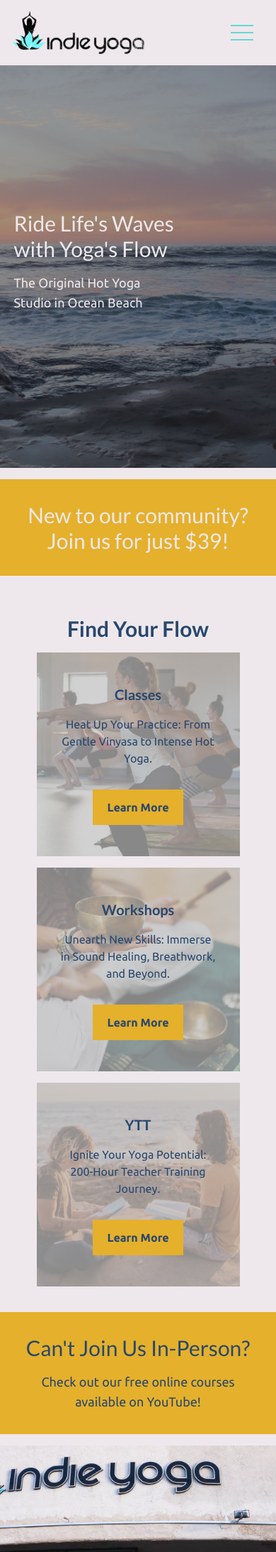
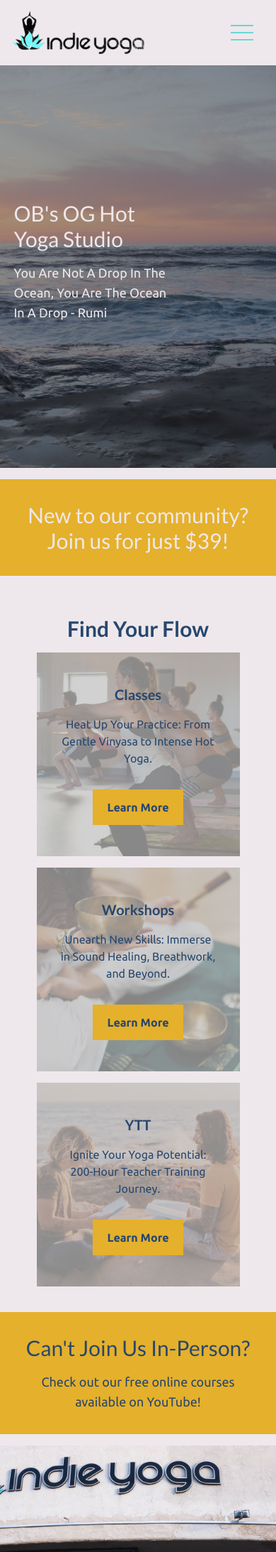
Before and after one commit to ViaSana/indie-yoga, a Jekyll site: the page built from index.html, in a window 390 px wide. Shown: the top 2186 px of the page at 71% size. Built offline with Jekyll 4.4.1, drawn with Linux system fonts in a browser that asks for light colours.

Commit message:
header fix
made it a min-height in case headings get too big

```diff
--- a/assets/css/output-style.css
+++ b/assets/css/output-style.css
@@ -1737,10 +1737,6 @@
   margin-top: 1rem;
   margin-bottom: 1rem;
 }
-.my-6 {
-  margin-top: 1.5rem;
-  margin-bottom: 1.5rem;
-}
 .-ml-1 {
   margin-left: -0.25rem;
 }
@@ -1749,9 +1745,6 @@
 }
 .mb-2 {
   margin-bottom: 0.5rem;
-}
-.mb-4 {
-  margin-bottom: 1rem;
 }
 .ml-2 {
   margin-left: 0.5rem;
@@ -1865,6 +1858,9 @@
 .w-\[14rem\] {
   width: 14rem;
 }
+.w-\[40vh\] {
+  width: 40vh;
+}
 .w-\[60vw\] {
   width: 60vw;
 }
@@ -1876,12 +1872,6 @@
 }
 .w-full {
   width: 100%;
-}
-.w-\[40vw\] {
-  width: 40vw;
-}
-.w-\[40vh\] {
-  width: 40vh;
 }
 .max-w-2xl {
   max-width: 42rem;
@@ -2047,10 +2037,6 @@
 .px-5p {
   padding-left: 5%;
   padding-right: 5%;
-}
-.px-6 {
-  padding-left: 1.5rem;
-  padding-right: 1.5rem;
 }
 .px-8 {
   padding-left: 2rem;
@@ -2350,6 +2336,9 @@
   .md\:min-h-\[60vh\] {
     min-height: 60vh;
   }
+  .md\:min-h-\[85vh\] {
+    min-height: 85vh;
+  }
   .md\:w-\[40vw\] {
     width: 40vw;
   }
--- a/index.html
+++ b/index.html
@@ -1,6 +1,8 @@
 ---
 layout: default
 title: Homepage
+main-heading: "OB's OG Hot Yoga Studio"
+sub-heading: "You Are Not A Drop in the Ocean, You are the ocean in a Drop - Rumi"
 home-image: assets/images/home_hero-2.jpg
 cta-color: bg-yellow
 main-image: /assets/uploads/about-indie.png
@@ -22,16 +24,12 @@
     link: about
 ---
 <!-- Home Hero w/ special responsiveness -->
-<div class="grid gap-4 my-4 md:grid-cols-6 mx-scrn md:h-[85vh]">
+<div class="grid gap-4 my-4 md:grid-cols-6 mx-scrn md:min-h-[85vh]">
 
     <div class="flex order-2 max-md:hidden md:col-span-2 bg-blue">
         <div class="self-center p-5p text-d-blue">
-            <h1 class="font-bold capitalize editable">
-                OB's OG Hot Yoga Studio
-            </h1>
-            <h4 class="capitalize editable">
-                You Are Not A Drop in the Ocean, You are the ocean in a Drop - Rumi
-            </h4>
+            <h1 class="font-bold capitalize">{{page.main-heading}}</h1>
+            <h4 class="capitalize">{{page.sub-heading}}</h4>
         </div>
     </div>
 
@@ -43,8 +41,8 @@
     <div class="block col-span-full bg-image md:hidden h-[63vh]" style="background-image: url({{page.home-image}});">
         <div class="flex h-full text-left page-overlay">
             <div class="self-center p-5p w-[70vw]">
-                <h1 class="editable">Ride Life's Waves with Yoga's Flow</h1>
-                <h4 class="editable">The Original Hot Yoga Studio in Ocean Beach</h4>
+                <h1 class="capitalize">{{page.main-heading}}</h1>
+                <h4 class="capitalize">{{page.sub-heading}}</h4>
             </div>
         </div>
     </div>
```
